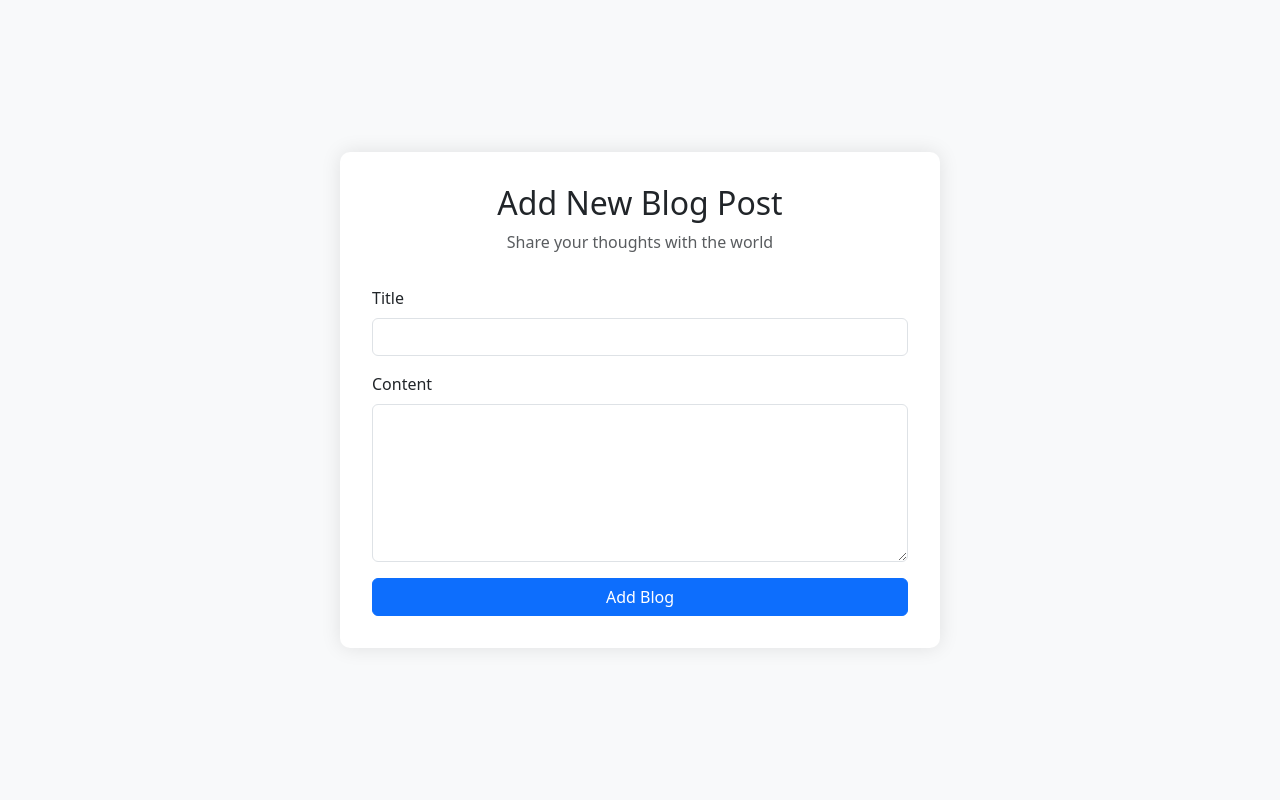
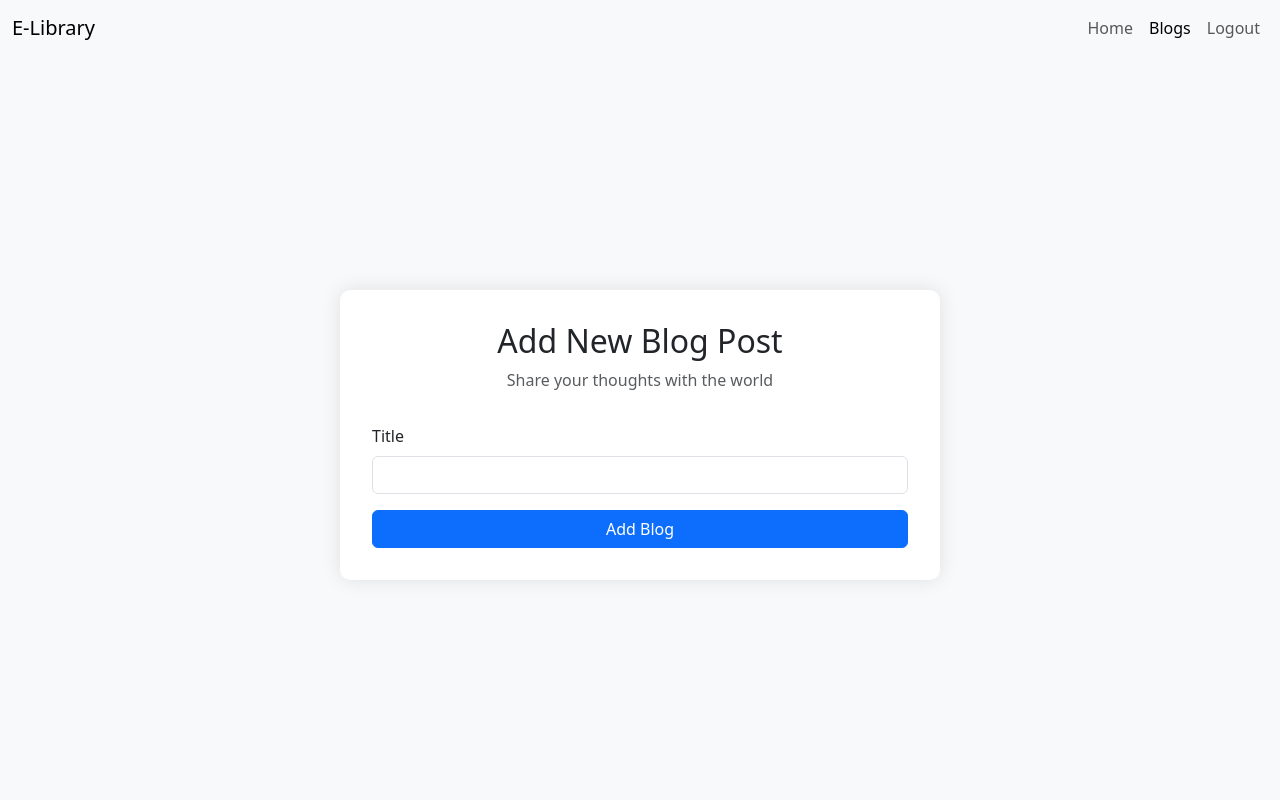
Before and after one commit to aayushpandey1703/KnowBlog, a Flask app: page /addblog in a window 1280 px wide. Run offline with Flask 3, Linux system fonts and the light colour scheme; the visitor is signed in with stand-in values (Sample User, id 1); some libraries are stand-ins or nearby versions.

Commit message:
update addblog API

```diff
--- a/app.py
+++ b/app.py
@@ -1,4 +1,4 @@
-from flask import Flask, render_template,request,redirect,url_for,session
+from flask import Flask, render_template,request,redirect,url_for,session,make_response
 import pymysql
 from loguru import logger
 def get_db_connection():
@@ -108,13 +108,38 @@ def index():
 def add_blog():
     try:
         if session:
-            return render_template("addblog.htm")
+            status=request.args.get('status')
+            return render_template("addblog.htm",status=status)
         else:
             return redirect(url_for("login"))
     except Exception as e:
         logger.error("Failed in add blog: "+str(e))
         return render_template("error.htm")
 
+@app.post("/addblog")
+def blog_post():
+    try:
+        title,content=request.form.get("title"),"content"
+        author=session.get('username','Guest')
+        conn=get_db_connection()
+        if conn:
+            cursor=conn.cursor()
+            cursor.execute(f"insert into Blog (title,content,author) values ('{title}','{content}','{author}')")
+            conn.commit()
+            logger.debug("Blog add successfully")
+            logger.debug("Getting all blogs..")
+            blogs=cursor.execute("select * from Blog")
+            logger.info(blogs)
+            cursor.close()
+            conn.close()
+        else:
+            raise Exception(f"failed to connect DB {conn}")
+
+        return redirect(url_for("add_blog",status=True))
+    except Exception as e:
+        logger.error("Failed to add blog: "+str(e))
+        return render_template("error.htm")
+
 
 
 if __name__=="__main__":
--- a/templates/addblog.htm
+++ b/templates/addblog.htm
@@ -9,6 +9,7 @@
         body {
             background-color: #f8f9fa;
             height: 100vh;
+            padding-top: 70px; /* Add padding to prevent content from being hidden behind the fixed navbar */
         }
         .addblog-container {
             max-width: 600px;
@@ -24,6 +25,28 @@
     </style>
 </head>
 <body>
+    <!-- Navbar -->
+    <nav class="navbar navbar-expand-lg navbar-light bg-light mb-4 fixed-top">
+      <div class="container-fluid">
+        <a class="navbar-brand" href="/">E-Library</a>
+        <button class="navbar-toggler" type="button" data-bs-toggle="collapse" data-bs-target="#navbarNav" aria-controls="navbarNav" aria-expanded="false" aria-label="Toggle navigation">
+          <span class="navbar-toggler-icon"></span>
+        </button>
+        <div class="collapse navbar-collapse" id="navbarNav">
+          <ul class="navbar-nav ms-auto">
+            <li class="nav-item">
+              <a class="nav-link" href="/">Home</a>
+            </li>
+            <li class="nav-item">
+              <a class="nav-link active" aria-current="page" href="/index">Blogs</a>
+            </li>
+            <li class="nav-item">
+              <a class="nav-link" href="/logout">Logout</a>
+            </li>
+          </ul>
+        </div>
+      </div>
+    </nav>
     <div class="container h-100">
         <div class="row h-100 align-items-center justify-content-center">
             <div class="col-12">
@@ -32,15 +55,21 @@
                         <h2>Add New Blog Post</h2>
                         <p class="text-muted">Share your thoughts with the world</p>
                     </div>
+                    {% if status %}
+                    <div class="alert alert-success alert-dismissible fade show" role="alert">
+                        Blog added successfully!
+                        <button type="button" class="btn-close" data-bs-dismiss="alert" aria-label="Close"></button>
+                    </div>
+                {% endif %}
                     <form action="/addblog" method="POST">
                         <div class="mb-3">
                             <label for="title" class="form-label">Title</label>
                             <input type="text" class="form-control" id="title" name="title" required>
                         </div>
-                        <div class="mb-3">
+                        <!-- <div class="mb-3">
                             <label for="content" class="form-label">Content</label>
                             <textarea class="form-control" id="content" name="content" rows="6" required></textarea>
-                        </div>
+                        </div> -->
                         <button type="submit" class="btn btn-primary w-100">Add Blog</button>
                     </form>
                 </div>
@@ -48,5 +77,15 @@
         </div>
     </div>
     <script src="https://cdn.jsdelivr.net/npm/bootstrap@5.3.0/dist/js/bootstrap.bundle.min.js"></script>
+    <script src="https://cdn.tiny.cloud/1/gqhgcwm5lh5zyuysi26h98iz00byh0kx5t8xuvnw7gnneq8s/tinymce/6/tinymce.min.js" referrerpolicy="origin"></script>
+    <script>
+      tinymce.init({
+        selector: '#content',
+        menubar: false,
+        plugins: 'lists link image code',
+        toolbar: 'undo redo | bold italic underline | bullist numlist | link image | code',
+        branding: false
+      });
+    </script>
 </body>
 </html>
```
